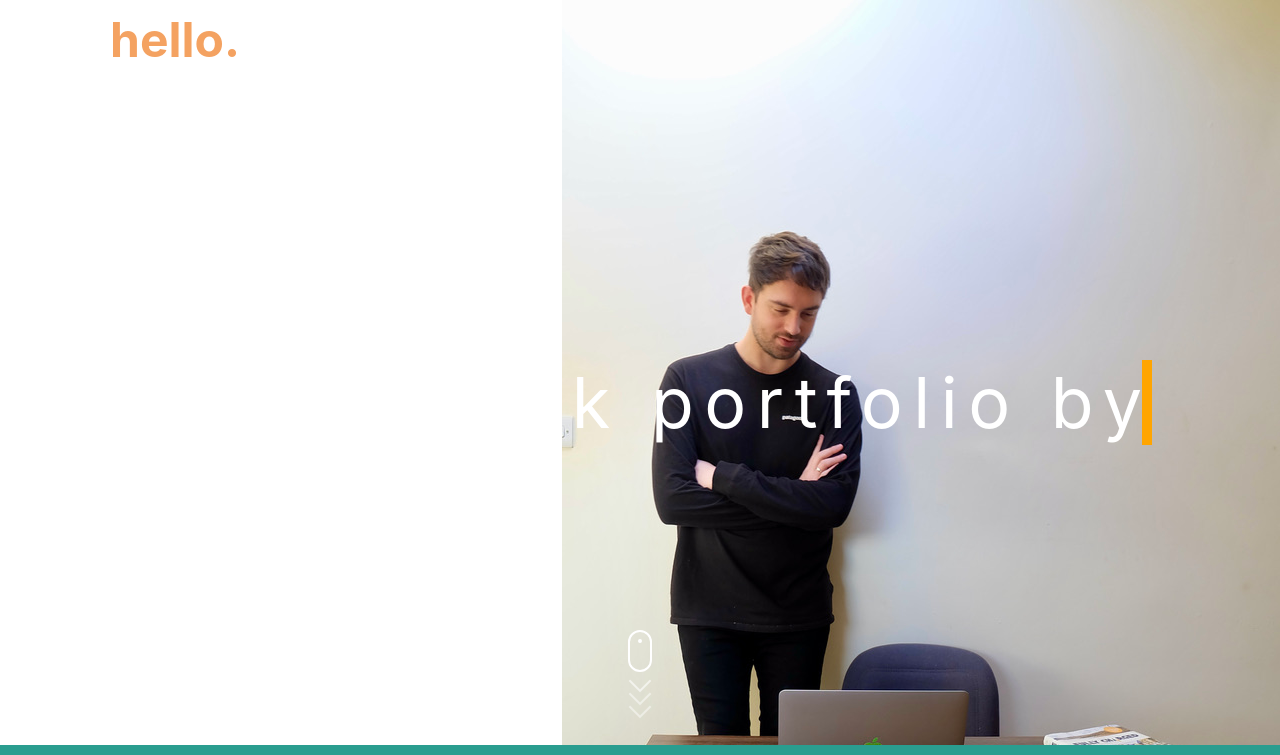
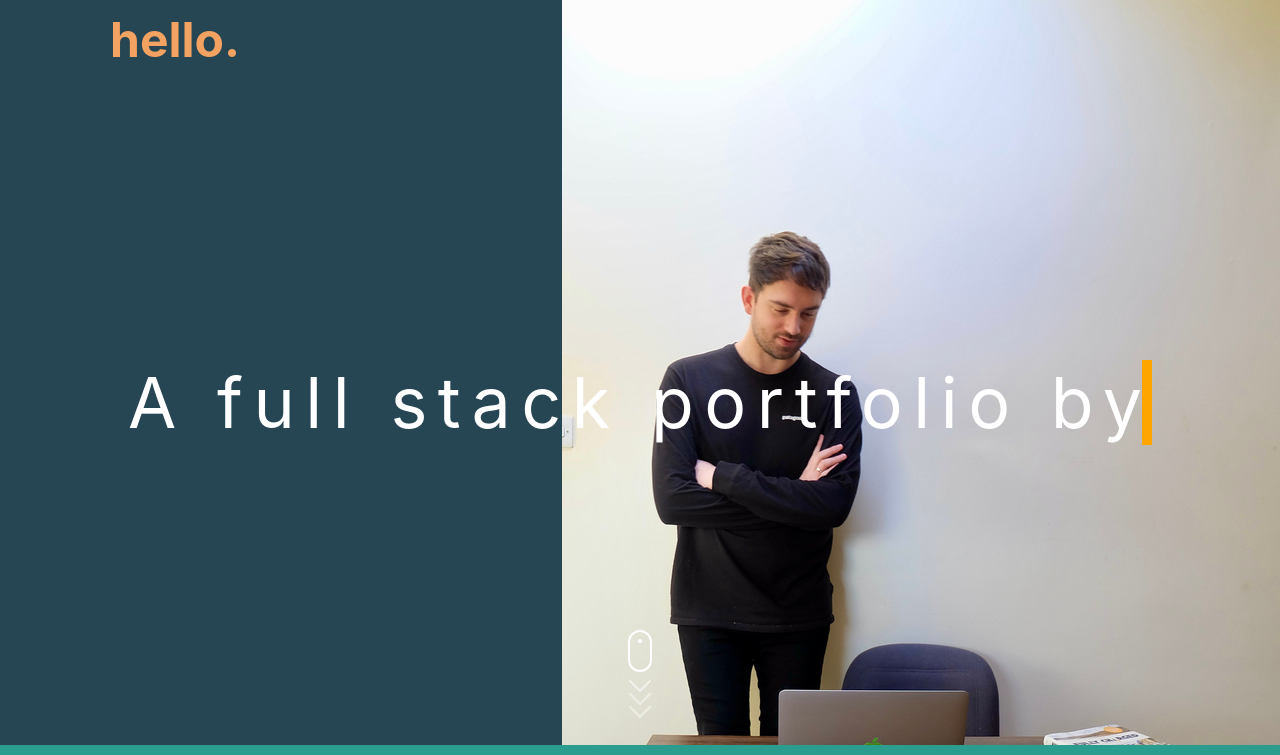
Before and after one commit to Alexthespaceman/alex-tristram-portfolio.github.io, a React (Create React App) app in the folder alexs-portfolio/: page / in a window 1280 px wide. Shown: the top 755 px of the page. Built offline with nearby package versions, Linux system fonts and the light colour scheme.

Commit message:
deploy testing

```diff
--- a/alexs-portfolio/src/App.css
+++ b/alexs-portfolio/src/App.css
@@ -15,7 +15,7 @@ body {
   padding: 0;
   margin: 0;
   width: 100%;
-  background-color: white;
+  background-color: #264653;
   /* background-color: #264653; */
   z-index: inherit;
 }
```
